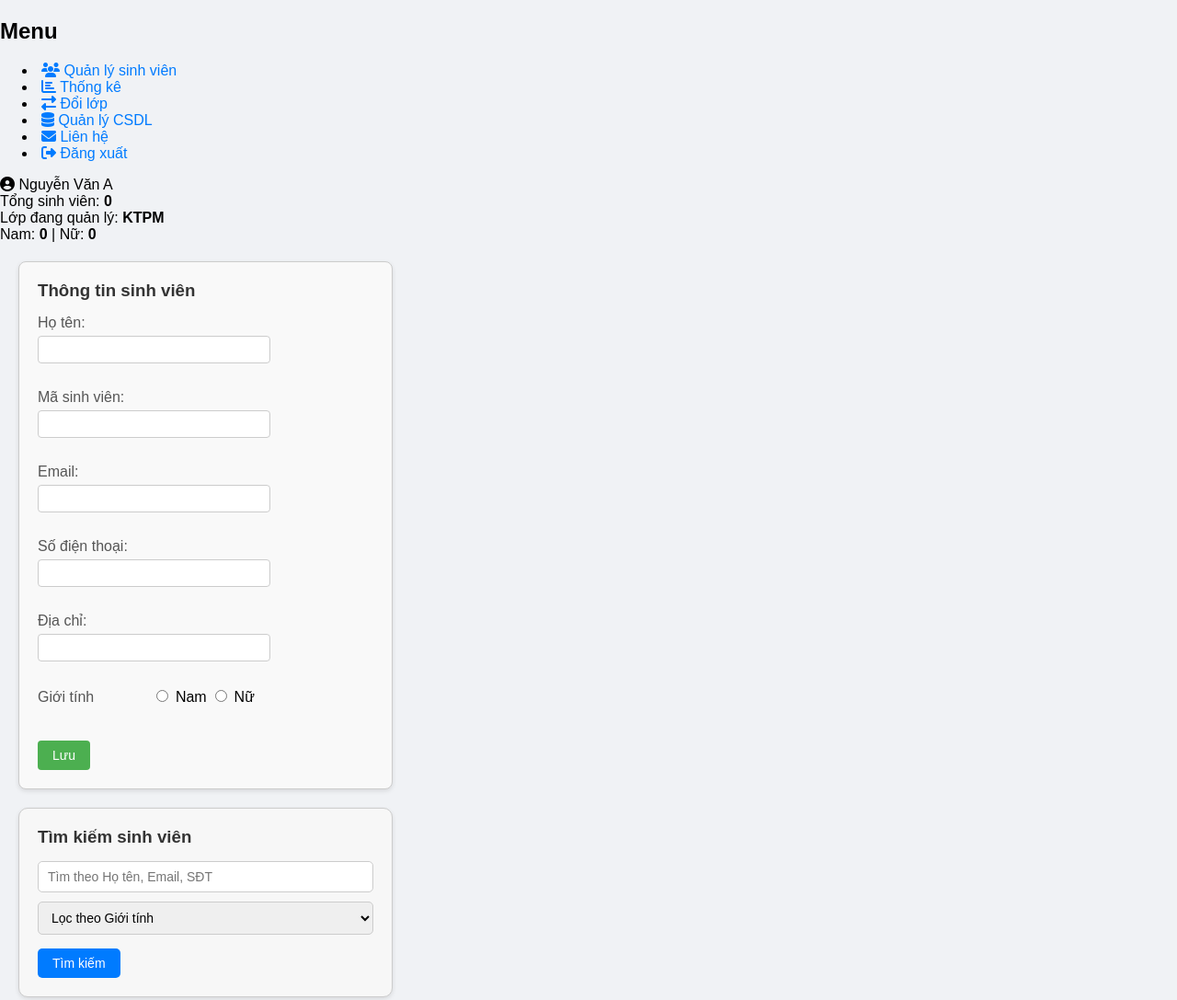
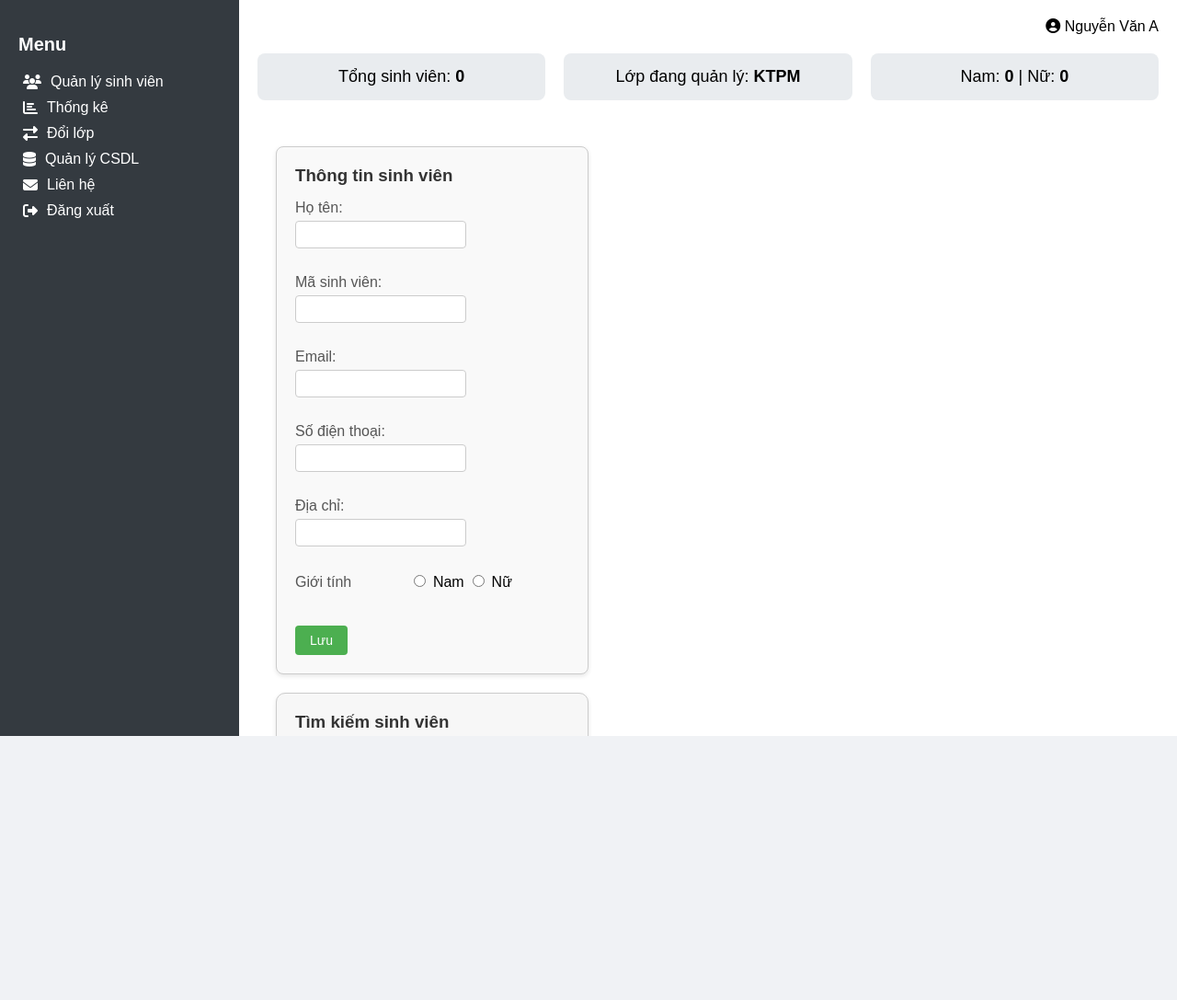
Before and after one commit to Rumnn/BTL-KTPM, a plain HTML site: page Frontend/html/index.html in a window 1280 px wide. Shown: the whole page at 92% size. After the commit the page ends 800 px from the top, so only its background shows below. Drawn offline with nearby package versions, Linux system fonts and the light colour scheme.

Commit message:
Update style.css

```diff
--- a/Frontend/css/style.css
+++ b/Frontend/css/style.css
@@ -198,3 +198,91 @@ a:hover {
 #search-student-table tr:hover {
     background-color: #f1f1f1;
 }
+
+/* DASHBOARD GIAO DIỆN CHÍNH */
+.dashboard-container {
+  display: flex;
+  height: 100vh;
+}
+
+.sidebar {
+  width: 220px;
+  background-color: #343a40;
+  color: white;
+  padding: 20px;
+}
+
+.sidebar h2 {
+  font-size: 20px;
+  margin-bottom: 20px;
+}
+
+.sidebar ul {
+  list-style: none;
+  padding: 0;
+}
+
+.sidebar li {
+  margin: 10px 0;
+}
+
+.sidebar a {
+  color: white;
+  text-decoration: none;
+  font-size: 16px;
+  display: flex;
+  align-items: center;
+}
+
+.sidebar a i {
+  margin-right: 10px;
+}
+
+.sidebar a:hover {
+  color: #17a2b8;
+}
+
+.main-content {
+  flex-grow: 1;
+  padding: 20px;
+  overflow-y: auto;
+  background-color: #fff;
+}
+
+.header {
+  display: flex;
+  justify-content: flex-end;
+  align-items: center;
+  margin-bottom: 20px;
+  font-size: 16px;
+}
+
+.stats {
+  display: flex;
+  gap: 20px;
+  margin-bottom: 30px;
+}
+
+.stat-box {
+  flex: 1;
+  background-color: #e9ecef;
+  padding: 15px;
+  border-radius: 8px;
+  text-align: center;
+  font-size: 18px;
+}
+
+.logout-btn {
+    position: absolute;
+    top: 20px;
+    right: 20px;
+    background-color: #dc3545;
+    color: white;
+    padding: 8px 12px;
+    border: none;
+    border-radius: 5px;
+    cursor: pointer;
+}
+.logout-btn:hover {
+    background-color: #c82333;
+}
```
